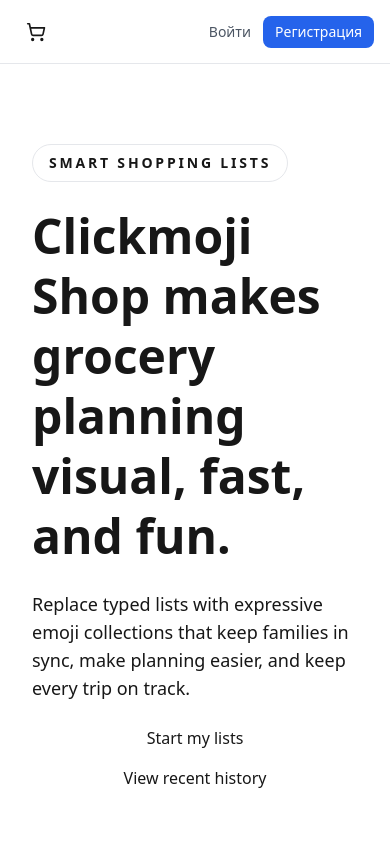
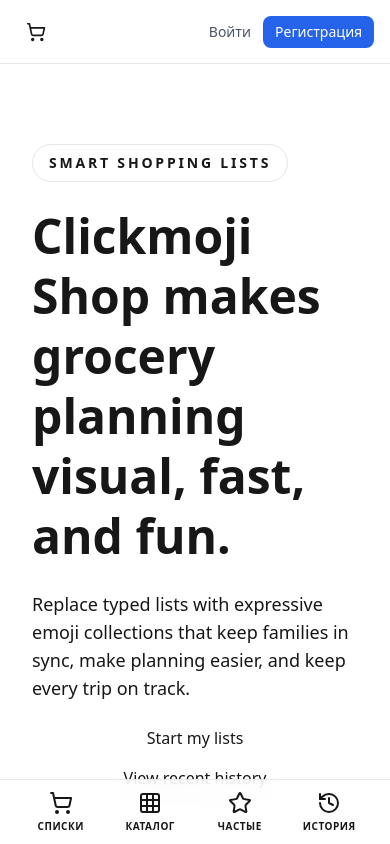
Before and after one commit to GhenovNik/clickmoji-shop, a Next.js app: page / in a window 390 px wide. Shown: the top 844 px of the page. Built offline with nearby package versions, Linux system fonts and the light colour scheme; no server answers.

Commit message:
Fix Vercel build: add MobileNav and missing UI deps

```diff
--- a/package.json
+++ b/package.json
@@ -52,19 +52,23 @@
     "@tanstack/react-query-devtools": "^5.91.1",
     "@uploadthing/react": "^7.3.3",
     "bcryptjs": "^3.0.3",
+    "clsx": "^2.1.1",
     "emojibase": "^17.0.0",
     "emojibase-data": "^17.0.0",
     "fuse.js": "^7.1.0",
+    "lucide-react": "^0.563.0",
     "next": "^16.1.6",
     "next-auth": "^5.0.0-beta.30",
     "openai": "^6.10.0",
     "react": "^19.0.0",
     "react-dom": "^19.0.0",
     "resend": "^4.0.0",
+    "tailwind-merge": "^3.4.0",
     "uploadthing": "^7.7.4",
     "zustand": "^5.0.8"
   },
   "devDependencies": {
+    "@next/bundle-analyzer": "^16.1.6",
     "@playwright/test": "^1.57.0",
     "@testing-library/jest-dom": "^6.9.1",
     "@testing-library/react": "^16.3.1",
@@ -76,6 +80,7 @@
     "@typescript-eslint/parser": "^8.54.0",
     "@vitejs/plugin-react": "^5.1.2",
     "autoprefixer": "^10.4.17",
+    "cross-env": "^10.1.0",
     "eslint": "^9.39.1",
     "eslint-config-next": "^16.1.6",
     "eslint-config-prettier": "^10.1.8",
--- /dev/null
+++ b/src/components/layout/MobileNav.tsx
@@ -0,0 +1,53 @@
+'use client';
+
+import Link from 'next/link';
+import { usePathname } from 'next/navigation';
+import { ShoppingCart, History, Star, Grid, Settings } from 'lucide-react';
+import { cn } from '@/lib/utils';
+
+const navItems = [
+  { href: '/lists', label: 'Списки', icon: ShoppingCart, emoji: '🛒' },
+  { href: '/categories', label: 'Каталог', icon: Grid, emoji: '📁' },
+  { href: '/categories/favorites', label: 'Частые', icon: Star, emoji: '⭐' },
+  { href: '/history', label: 'История', icon: History, emoji: '📜' },
+  // { href: '/admin', label: 'Админ', icon: Settings, emoji: '⚙️' },
+];
+
+export default function MobileNav() {
+  const pathname = usePathname();
+
+  // Don't show nav on login/register pages
+  if (['/login', '/register', '/forgot-password', '/reset-password'].includes(pathname)) {
+    return null;
+  }
+
+  return (
+    <nav className="fixed bottom-0 left-0 right-0 bg-white/80 backdrop-blur-lg border-t border-border px-4 pb-safe-bottom z-50 sm:hidden">
+      <div className="flex justify-between items-center h-16 max-w-md mx-auto">
+        {navItems.map((item) => {
+          const isActive = pathname.startsWith(item.href);
+          const Icon = item.icon;
+
+          return (
+            <Link
+              key={item.href}
+              href={item.href}
+              className={cn(
+                'flex flex-col items-center justify-center flex-1 h-full gap-1 transition-all',
+                isActive ? 'text-primary scale-110' : 'text-muted-foreground'
+              )}
+            >
+              <div className="relative">
+                <Icon size={24} strokeWidth={isActive ? 2.5 : 2} />
+                {isActive && (
+                  <div className="absolute -top-1 -right-1 w-2 h-2 bg-secondary rounded-full" />
+                )}
+              </div>
+              <span className="text-[10px] font-bold uppercase tracking-wider">{item.label}</span>
+            </Link>
+          );
+        })}
+      </div>
+    </nav>
+  );
+}
--- /dev/null
+++ b/src/lib/utils.ts
@@ -0,0 +1,6 @@
+import { type ClassValue, clsx } from 'clsx';
+import { twMerge } from 'tailwind-merge';
+
+export function cn(...inputs: ClassValue[]) {
+  return twMerge(clsx(inputs));
+}
```
Also changed, not shown: 1 other file (tests, documents, lock files or other folders).
